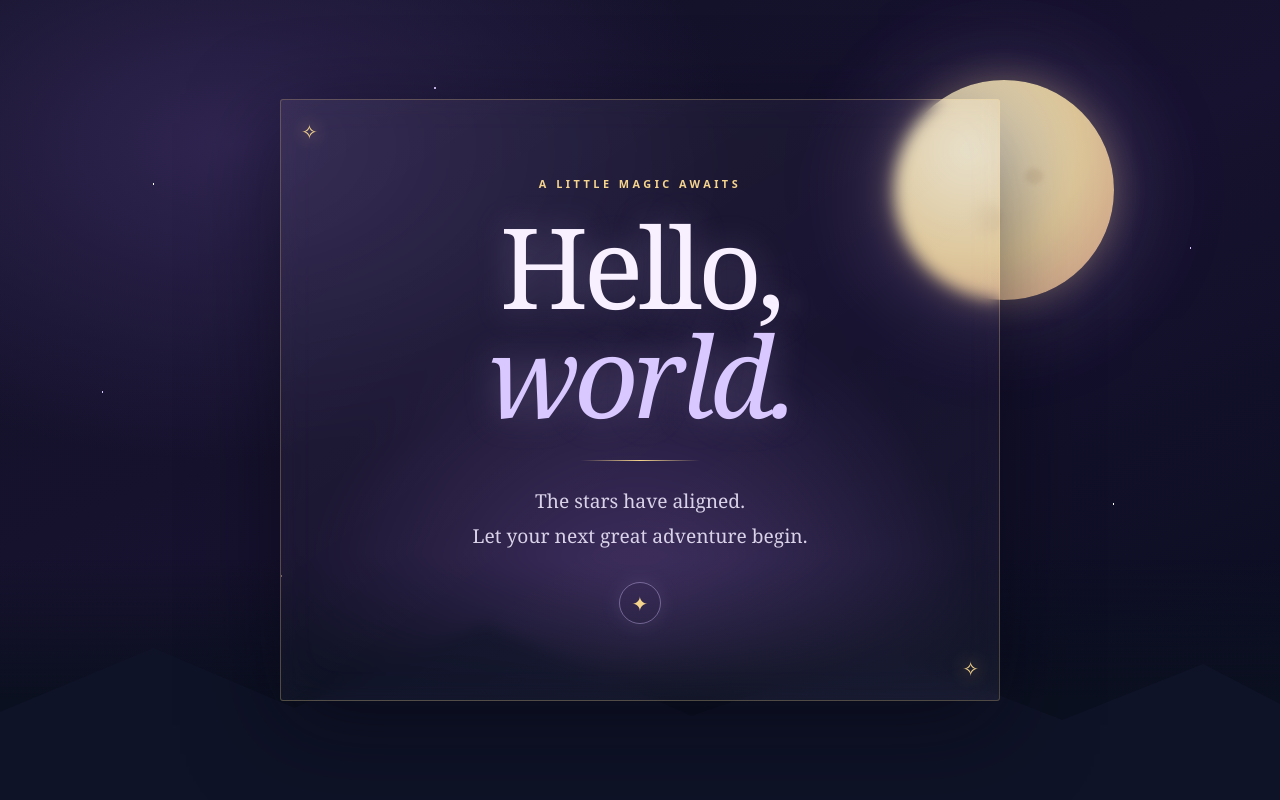
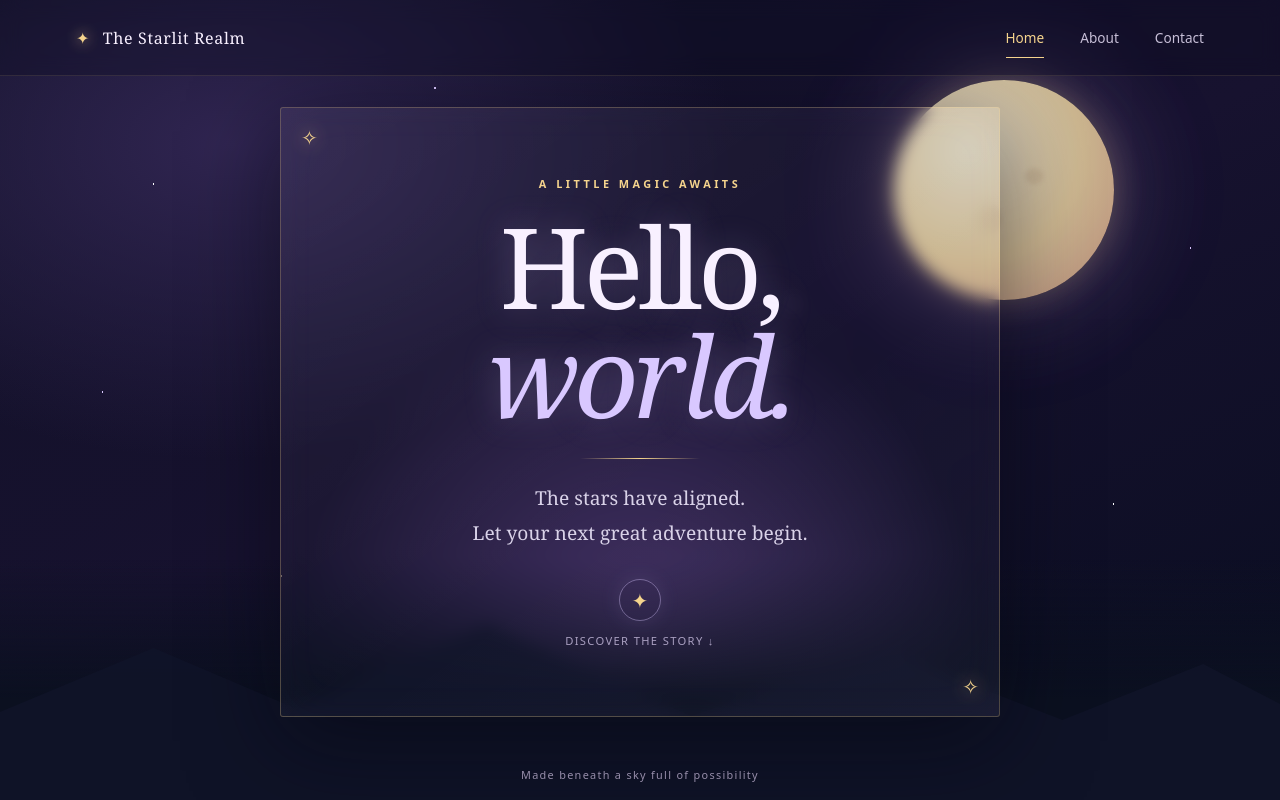
Before and after one commit to pannelasreenivasulu/project-1, a plain HTML site: page index.html in a window 1280 px wide. Drawn offline with Linux system fonts and the light colour scheme.

Commit message:
added about page and contact page

```diff
--- a/index.html
+++ b/index.html
@@ -4,192 +4,28 @@
   <meta charset="utf-8">
   <meta name="viewport" content="width=device-width, initial-scale=1">
   <meta name="theme-color" content="#100e25">
-  <title>Hello, Adventurer</title>
-  <style>
-    :root {
-      color-scheme: dark;
-      --ink: #f8f0ff;
-      --lavender: #d9c8ff;
-      --gold: #f5d48d;
-    }
-
-    * { box-sizing: border-box; }
-
-    body {
-      min-height: 100vh;
-      margin: 0;
-      display: grid;
-      place-items: center;
-      overflow: hidden;
-      color: var(--ink);
-      font-family: Georgia, "Times New Roman", serif;
-      background:
-        radial-gradient(ellipse at 50% 80%, #453267 0%, transparent 38%),
-        radial-gradient(ellipse at 18% 18%, #302551 0%, transparent 34%),
-        linear-gradient(155deg, #111127 0%, #17122f 48%, #090d20 100%);
-    }
-
-    .sky, .sky::before, .sky::after {
-      position: fixed;
-      inset: 0;
-      pointer-events: none;
-    }
-
-    .sky {
-      opacity: .8;
-      background-image:
-        radial-gradient(1px 1px at 12% 23%, #fff 99%, transparent),
-        radial-gradient(1.5px 1.5px at 76% 16%, #ffe9bd 99%, transparent),
-        radial-gradient(1px 1px at 87% 63%, #fff 99%, transparent),
-        radial-gradient(1px 1px at 34% 11%, #d9c8ff 99%, transparent),
-        radial-gradient(1.5px 1.5px at 62% 38%, #fff 99%, transparent),
-        radial-gradient(1px 1px at 22% 72%, #ffe9bd 99%, transparent),
-        radial-gradient(1px 1px at 93% 31%, #d9c8ff 99%, transparent),
-        radial-gradient(1px 1px at 48% 82%, #fff 99%, transparent),
-        radial-gradient(1px 1px at 8% 49%, #d9c8ff 99%, transparent),
-        radial-gradient(1px 1px at 70% 91%, #ffe9bd 99%, transparent);
-      animation: shimmer 5s ease-in-out infinite alternate;
-    }
-
-    .sky::before {
-      content: "";
-      background: radial-gradient(circle at 78% 26%, rgba(255, 232, 184, .19), transparent 2px);
-      filter: blur(22px);
-    }
-
-    .moon {
-      position: fixed;
-      width: clamp(110px, 19vw, 220px);
-      aspect-ratio: 1;
-      top: 10%;
-      right: 13%;
-      border-radius: 50%;
-      background: radial-gradient(circle at 34% 32%, #fff8dc, #f4dba6 54%, #d99f87 100%);
-      box-shadow: 0 0 35px #f5d48d55, 0 0 110px #d7adf044, 0 0 180px #b68cff22;
-      opacity: .9;
-    }
-
-    .moon::after {
-      content: "";
-      position: absolute;
-      inset: 11%;
-      border-radius: inherit;
-      background: radial-gradient(ellipse at 68% 42%, #d4b88e55 0 5%, transparent 6%),
-                  radial-gradient(ellipse at 42% 67%, #d4b88e44 0 8%, transparent 9%);
-      filter: blur(2px);
-    }
-
-    .horizon {
-      position: fixed;
-      inset: auto 0 0;
-      height: 30vh;
-      background: linear-gradient(transparent, #0b1020 58%);
-    }
-
-    .mountain {
-      position: fixed;
-      bottom: 0;
-      width: 100%;
-      height: 25vh;
-      background: #11152a;
-      clip-path: polygon(0 56%, 12% 24%, 23% 54%, 38% 12%, 54% 58%, 69% 25%, 83% 60%, 94% 32%, 100% 52%, 100% 100%, 0 100%);
-      opacity: .8;
-    }
-
-    main {
-      position: relative;
-      z-index: 1;
-      width: min(720px, calc(100% - 36px));
-      padding: clamp(42px, 8vw, 76px) 28px;
-      text-align: center;
-      border: 1px solid #f5d48d44;
-      border-radius: 3px;
-      background: linear-gradient(145deg, #ffffff0d, #ffffff03 58%, #d9c8ff0b);
-      box-shadow: 0 24px 90px #05061188, inset 0 0 50px #d9c8ff08;
-      backdrop-filter: blur(8px);
-    }
-
-    main::before, main::after {
-      content: "✧";
-      position: absolute;
-      color: var(--gold);
-      font-size: 20px;
-      text-shadow: 0 0 18px #f5d48d;
-    }
-    main::before { top: 18px; left: 20px; }
-    main::after { right: 20px; bottom: 18px; }
-
-    .eyebrow {
-      margin: 0 0 20px;
-      color: var(--gold);
-      font-family: system-ui, sans-serif;
-      font-size: .68rem;
-      font-weight: 600;
-      letter-spacing: .32em;
-      text-transform: uppercase;
-    }
-
-    h1 {
-      margin: 0;
-      font-size: clamp(3.3rem, 11vw, 7rem);
-      font-weight: 400;
-      line-height: .98;
-      letter-spacing: -.045em;
-      text-shadow: 0 0 35px #d9c8ff44;
-    }
-
-    h1 span {
-      display: block;
-      color: var(--lavender);
-      font-style: italic;
-    }
-
-    .rule {
-      width: 120px;
-      height: 1px;
-      margin: 30px auto 23px;
-      background: linear-gradient(90deg, transparent, var(--gold), transparent);
-    }
-
-    .message {
-      margin: 0;
-      color: #d9d2e8;
-      font-size: clamp(1rem, 2.5vw, 1.2rem);
-      line-height: 1.8;
-    }
-
-    .sigil {
-      display: inline-grid;
-      width: 42px;
-      height: 42px;
-      margin-top: 29px;
-      place-items: center;
-      border: 1px solid #d9c8ff66;
-      border-radius: 50%;
-      color: var(--gold);
-      font-size: 20px;
-      box-shadow: 0 0 22px #d9c8ff1c;
-    }
-
-    @keyframes shimmer { from { opacity: .55; } to { opacity: 1; } }
-    @media (prefers-reduced-motion: reduce) { *, *::before, *::after { animation: none !important; } }
-    @media (max-width: 520px) {
-      .moon { top: 8%; right: -7%; opacity: .65; }
-      main { padding-inline: 22px; }
-    }
-  </style>
+  <title>Home · The Starlit Realm</title>
+  <link rel="stylesheet" href="style.css">
 </head>
 <body>
-  <div class="sky" aria-hidden="true"></div>
-  <div class="moon" aria-hidden="true"></div>
-  <div class="horizon" aria-hidden="true"></div>
-  <div class="mountain" aria-hidden="true"></div>
-  <main>
+  <div class="sky" aria-hidden="true"></div><div class="moon" aria-hidden="true"></div>
+  <div class="horizon" aria-hidden="true"></div><div class="mountain" aria-hidden="true"></div>
+  <header class="site-header">
+    <a class="brand" href="index.html"><span class="brand-mark">✦</span> The Starlit Realm</a>
+    <nav aria-label="Main navigation">
+      <a class="active" aria-current="page" href="index.html">Home</a>
+      <a href="about.html">About</a>
+      <a href="contact.html">Contact</a>
+    </nav>
+  </header>
+  <main class="card home-card">
     <p class="eyebrow">A little magic awaits</p>
     <h1>Hello,<span>world.</span></h1>
     <div class="rule" aria-hidden="true"></div>
     <p class="message">The stars have aligned.<br>Let your next great adventure begin.</p>
-    <span class="sigil" aria-hidden="true">✦</span>
+    <a class="sigil" href="about.html" aria-label="Discover our story">✦</a>
+    <p class="hint">Discover the story <span aria-hidden="true">↓</span></p>
   </main>
+  <footer>Made beneath a sky full of possibility</footer>
 </body>
 </html>
--- /dev/null
+++ b/style.css
@@ -0,0 +1,66 @@
+:root {
+  color-scheme: dark;
+  --ink: #f8f0ff;
+  --muted: #d9d2e8;
+  --lavender: #d9c8ff;
+  --gold: #f5d48d;
+}
+* { box-sizing: border-box; }
+body {
+  min-height: 100vh; margin: 0; padding: 100px 18px 76px;
+  display: grid; place-items: center; overflow-x: hidden; position: relative;
+  color: var(--ink); font-family: Georgia, "Times New Roman", serif;
+  background: radial-gradient(ellipse at 50% 80%, #453267 0%, transparent 38%),
+    radial-gradient(ellipse at 18% 18%, #302551 0%, transparent 34%),
+    linear-gradient(155deg, #111127 0%, #17122f 48%, #090d20 100%);
+}
+.sky { position: fixed; inset: 0; pointer-events: none; opacity: .8; z-index: 0;
+  background-image: radial-gradient(1px 1px at 12% 23%, #fff 99%, transparent), radial-gradient(1.5px 1.5px at 76% 16%, #ffe9bd 99%, transparent),
+    radial-gradient(1px 1px at 87% 63%, #fff 99%, transparent), radial-gradient(1px 1px at 34% 11%, #d9c8ff 99%, transparent),
+    radial-gradient(1.5px 1.5px at 62% 38%, #fff 99%, transparent), radial-gradient(1px 1px at 22% 72%, #ffe9bd 99%, transparent),
+    radial-gradient(1px 1px at 93% 31%, #d9c8ff 99%, transparent), radial-gradient(1px 1px at 48% 82%, #fff 99%, transparent),
+    radial-gradient(1px 1px at 8% 49%, #d9c8ff 99%, transparent), radial-gradient(1px 1px at 70% 91%, #ffe9bd 99%, transparent);
+  animation: shimmer 5s ease-in-out infinite alternate;
+}
+.moon { position: fixed; width: clamp(110px, 19vw, 220px); aspect-ratio: 1; top: 10%; right: 13%; border-radius: 50%; z-index: 0;
+  background: radial-gradient(circle at 34% 32%, #fff8dc, #f4dba6 54%, #d99f87 100%);
+  box-shadow: 0 0 35px #f5d48d55, 0 0 110px #d7adf044, 0 0 180px #b68cff22; opacity: .82;
+}
+.moon::after { content: ""; position: absolute; inset: 11%; border-radius: inherit; background: radial-gradient(ellipse at 68% 42%, #d4b88e55 0 5%, transparent 6%), radial-gradient(ellipse at 42% 67%, #d4b88e44 0 8%, transparent 9%); filter: blur(2px); }
+.horizon { position: fixed; inset: auto 0 0; height: 30vh; background: linear-gradient(transparent, #0b1020 58%); pointer-events: none; }
+.mountain { position: fixed; bottom: 0; width: 100%; height: 25vh; background: #11152a; pointer-events: none;
+  clip-path: polygon(0 56%, 12% 24%, 23% 54%, 38% 12%, 54% 58%, 69% 25%, 83% 60%, 94% 32%, 100% 52%, 100% 100%, 0 100%); opacity: .8; }
+.site-header { position: absolute; z-index: 2; top: 0; left: 0; right: 0; min-height: 76px; padding: 0 clamp(20px, 6vw, 76px); display: flex; align-items: center; justify-content: space-between; gap: 20px; border-bottom: 1px solid #f5d48d1c; background: #0b0b1d44; backdrop-filter: blur(10px); }
+.brand { color: var(--ink); text-decoration: none; font-size: 1rem; letter-spacing: .04em; white-space: nowrap; }
+.brand-mark { color: var(--gold); margin-right: 8px; text-shadow: 0 0 14px #f5d48d; }
+nav { display: flex; gap: clamp(16px, 3vw, 36px); font-family: system-ui, sans-serif; }
+nav a { color: #c7bfd7; text-decoration: none; font-size: .85rem; padding: 10px 0; border-bottom: 1px solid transparent; transition: color .2s, border-color .2s; }
+nav a:hover, nav a.active { color: var(--gold); border-color: var(--gold); }
+.card { position: relative; z-index: 1; width: min(720px, 100%); padding: clamp(38px, 7vw, 68px) clamp(24px, 7vw, 58px); text-align: center; border: 1px solid #f5d48d44; border-radius: 3px; background: linear-gradient(145deg, #ffffff0d, #ffffff03 58%, #d9c8ff0b); box-shadow: 0 24px 90px #05061188, inset 0 0 50px #d9c8ff08; backdrop-filter: blur(8px); }
+.card::before, .card::after { content: "✧"; position: absolute; color: var(--gold); font-size: 20px; text-shadow: 0 0 18px #f5d48d; }
+.card::before { top: 16px; left: 20px; } .card::after { right: 20px; bottom: 16px; }
+.eyebrow { margin: 0 0 20px; color: var(--gold); font-family: system-ui, sans-serif; font-size: .68rem; font-weight: 600; letter-spacing: .32em; text-transform: uppercase; }
+h1 { margin: 0; font-size: clamp(3.3rem, 11vw, 7rem); font-weight: 400; line-height: .98; letter-spacing: -.045em; text-shadow: 0 0 35px #d9c8ff44; }
+h1 span { display: block; color: var(--lavender); font-style: italic; }
+.page-title { font-size: clamp(2.8rem, 8vw, 5.2rem); }
+.rule { width: 120px; height: 1px; margin: 28px auto 22px; background: linear-gradient(90deg, transparent, var(--gold), transparent); }
+.message { margin: 0; color: var(--muted); font-size: clamp(1rem, 2.5vw, 1.2rem); line-height: 1.8; }
+.sigil { display: inline-grid; width: 42px; height: 42px; margin-top: 29px; place-items: center; border: 1px solid #d9c8ff66; border-radius: 50%; color: var(--gold); font-size: 20px; text-decoration: none; box-shadow: 0 0 22px #d9c8ff1c; transition: transform .2s, box-shadow .2s; }
+.sigil:hover { transform: rotate(45deg); box-shadow: 0 0 28px #d9c8ff55; }
+.hint { margin: 12px 0 0; color: #aaa0c1; font: .7rem system-ui, sans-serif; letter-spacing: .12em; text-transform: uppercase; }
+.story { max-width: 540px; margin: 26px auto 0; color: #d9d2e8; font-size: 1.02rem; line-height: 1.85; text-align: left; }
+.story p { margin: 0 0 16px; }
+.text-link { display: inline-block; margin-top: 12px; color: var(--gold); text-decoration: none; border-bottom: 1px solid #f5d48d66; padding-bottom: 5px; }
+.text-link:hover { color: #fff1c9; }
+form { max-width: 480px; margin: 28px auto 0; display: grid; gap: 10px; text-align: left; font-family: system-ui, sans-serif; }
+label { margin-top: 7px; color: var(--gold); font-size: .78rem; letter-spacing: .08em; }
+input, textarea { width: 100%; padding: 12px 14px; border: 1px solid #d9c8ff35; border-radius: 2px; outline: none; color: var(--ink); background: #090a1b80; font: .92rem system-ui, sans-serif; resize: vertical; }
+input:focus, textarea:focus { border-color: #f5d48d99; box-shadow: 0 0 0 3px #f5d48d14; }
+input::placeholder, textarea::placeholder { color: #938aa8; }
+button { justify-self: center; margin-top: 12px; padding: 12px 22px; border: 1px solid #f5d48d88; border-radius: 2px; color: #171225; background: linear-gradient(135deg, #f5d48d, #e6ba82); font: 600 .82rem system-ui, sans-serif; letter-spacing: .04em; cursor: pointer; transition: filter .2s, transform .2s; }
+button:hover { filter: brightness(1.12); transform: translateY(-1px); }
+.form-note { margin: 16px 0 0; color: #aaa0c1; font: .75rem system-ui, sans-serif; }
+footer { position: absolute; z-index: 1; bottom: 18px; color: #978eaa; font: .68rem system-ui, sans-serif; letter-spacing: .12em; text-align: center; }
+@keyframes shimmer { from { opacity: .55; } to { opacity: 1; } }
+@media (prefers-reduced-motion: reduce) { *, *::before, *::after { animation: none !important; transition: none !important; } }
+@media (max-width: 560px) { body { padding-top: 112px; padding-bottom: 68px; } .site-header { min-height: 96px; align-items: flex-start; padding-top: 16px; flex-direction: column; justify-content: center; gap: 4px; } nav { gap: 22px; } .moon { top: 12%; right: -7%; opacity: .58; } .card { padding-inline: 22px; } footer { width: calc(100% - 24px); } }
```
Also changed, not shown: about.html (added, +34 -0 lines), contact.html (added, +39 -0 lines).
